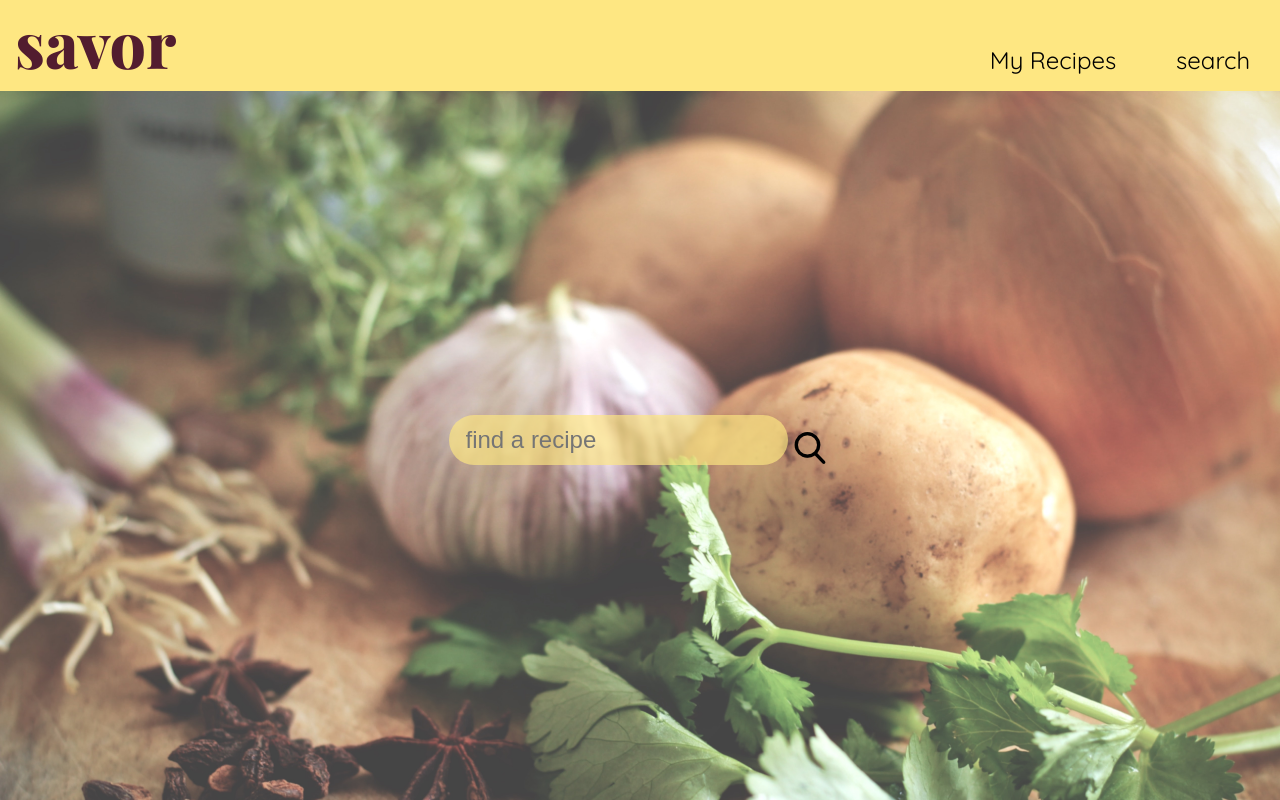
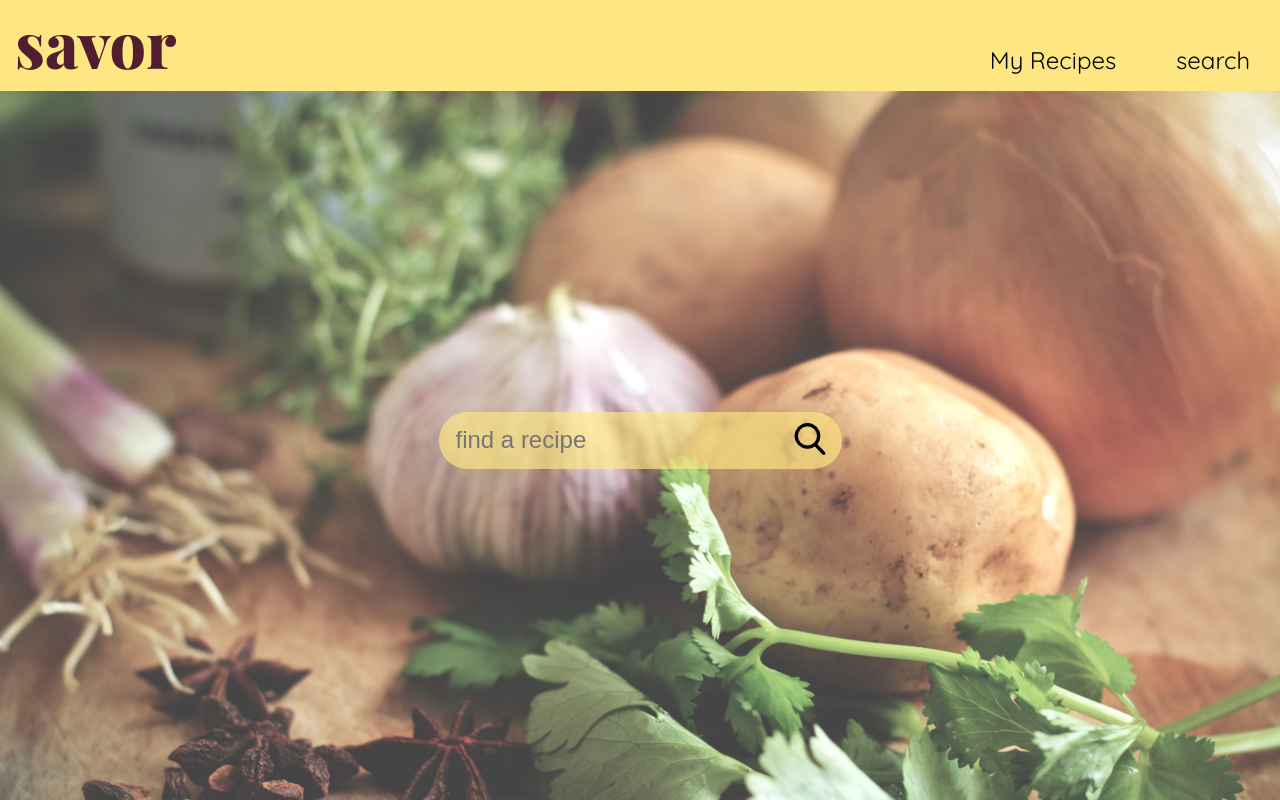
Before and after one commit to MTCawthray/Savor, a React (Create React App) app: page / in a window 1280 px wide. Built offline with nearby package versions, Linux system fonts and the light colour scheme; a web font is replaced by a local one.

Commit message:
Wrap search input and button in div to style

```diff
--- a/src/Components/Search/Search.css
+++ b/src/Components/Search/Search.css
@@ -1,13 +1,23 @@
 form {
   display: flex;
   flex-direction: row;
+  align-items: center;
+
 }
 
 .submit-btn {
   border: none;
   background: transparent;
-  height: 1.4em;
+  height: fit-content;
   width: auto;
+  margin: 10px;
+}
+
+.search-container {
+  display: flex;
+  align-items: center;
+  border-radius: 30px;
+  background-color: #fee782ab;
 }
 
 .search-bar {
@@ -15,7 +25,7 @@ form {
   width: 25vw;
   border: none;
   border-radius: 30px;
-  background-color: #fee782ab;
+  background: transparent;
   color: #521d2f;
   font-size: x-large;
   padding-left: 17px;
--- a/src/Components/Search/Search.js
+++ b/src/Components/Search/Search.js
@@ -18,6 +18,7 @@ const Search = ({addRecipes}) => {
 
   return (
     <form>
+      <div className="search-container">
         <input
           type="text"
           className="search-bar"
@@ -29,6 +30,8 @@ const Search = ({addRecipes}) => {
           onClick={submitSearch}
           ><img src={searchIcon} alt="search button" className="search-btn-img"/>
         </button>
+      </div>
+
     </form>
   )
 }
```
Lines whose indentation alone changed are shown as unchanged.
